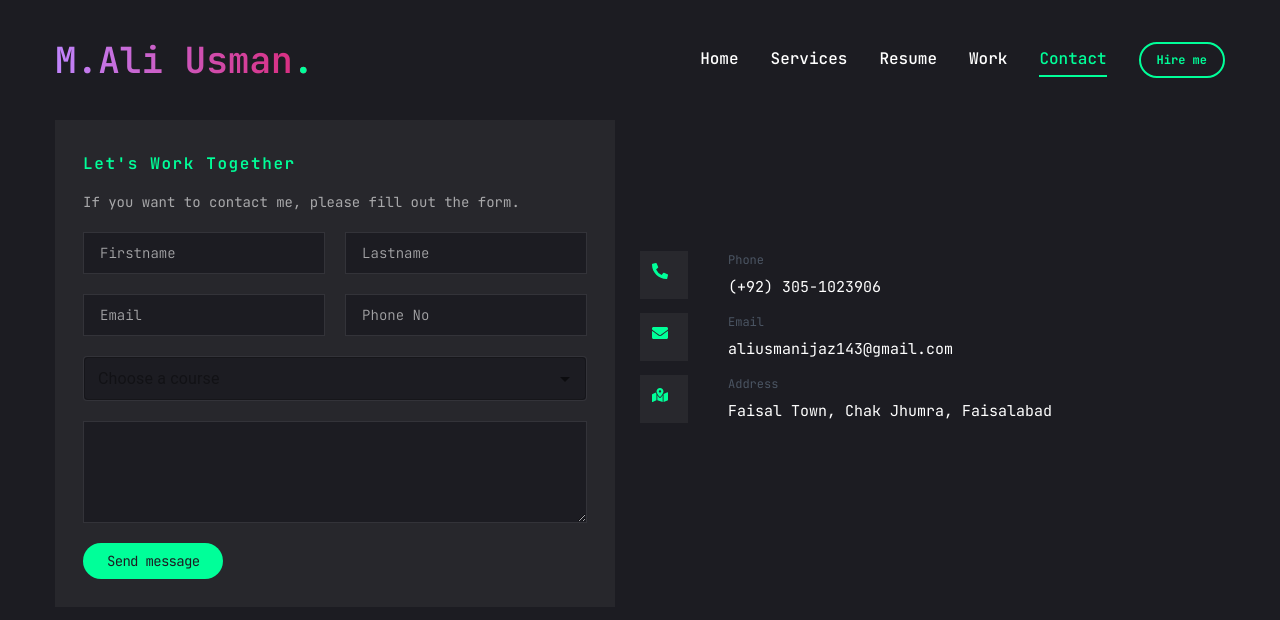
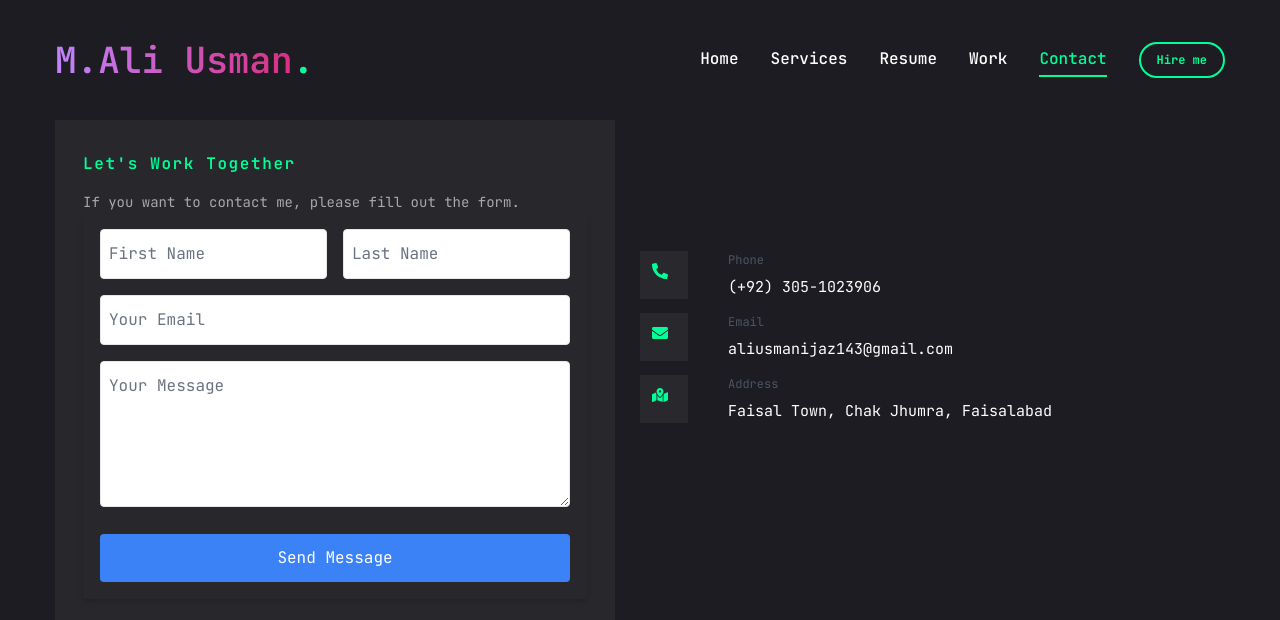
Before and after one commit to AliUsman143/PortFolio, a Next.js app: page /contact in a window 1280 px wide. Shown: the top 620 px of the page. Built offline with nearby package versions, Linux system fonts and the light colour scheme.

Commit message:
contect is done

```diff
--- a/app/contact/page.jsx
+++ b/app/contact/page.jsx
@@ -1,12 +1,9 @@
 "use client";
 
-import { TextareaAutosize } from "@mui/material";
-import Button from "../components/ui/button";
-import { Input } from "../components/ui/input";
-import Box from "@mui/material/Box";
-import TextField from "@mui/material/TextField";
+import { useState } from "react";
+import Swal from "sweetalert2";
 import { FaPhoneAlt, FaEnvelope, FaMapMarkedAlt } from "react-icons/fa";
-import Autocomplete from "@mui/material/Autocomplete";
+
 const info = [
   {
     icons: <FaPhoneAlt />,
@@ -24,19 +21,62 @@ const info = [
     Description: "Faisal Town, Chak Jhumra, Faisalabad",
   },
 ];
-const courses = [
-  { label: "Web Development" },
-  { label: "Data Science" },
-  { label: "Graphic Design" },
-  { label: "Machine Learning" },
-  { label: "Cybersecurity" },
-];
 
 const page = () => {
+  const [loading, setLoading] = useState(false);
+
+  const onSubmit = async (event) => {
+    event.preventDefault();
+    setLoading(true);
+
+    const formData = new FormData(event.target);
+    formData.append("access_key", "6188881b-88e7-4909-958d-04480a416db4");
+
+    const object = Object.fromEntries(formData);
+    const json = JSON.stringify(object);
+
+    try {
+      const res = await fetch("https://api.web3forms.com/submit", {
+        method: "POST",
+        headers: {
+          "Content-Type": "application/json",
+          Accept: "application/json",
+        },
+        body: json,
+      }).then((res) => res.json());
+
+      setLoading(false);
+
+      if (res.success) {
+        Swal.fire({
+          icon: "success",
+          title: "Message Sent!",
+          text: "Your message has been successfully sent.",
+          confirmButtonColor: "#3085d6",
+        });
+
+        event.target.reset(); // Reset the form after successful submission
+      } else {
+        Swal.fire({
+          icon: "error",
+          title: "Oops!",
+          text: "Something went wrong. Please try again.",
+        });
+      }
+    } catch (error) {
+      setLoading(false);
+      Swal.fire({
+        icon: "error",
+        title: "Error",
+        text: "Failed to send message. Please check your connection.",
+      });
+    }
+  };
+
   return (
     <div>
-      <div className="container mx-auto">
-        <div className="grid md:grid-cols-2 grid-cols-1">
+      <div className="container mx-auto  md:py-0 py-20">
+        <div className="grid lg:grid-cols-2 grid-cols-1">
           <div className="max-w-[560px] md:order-1 order-2 w-full">
             <div className="bg-[#27272c] p-5 sm:p-7">
               <p className="text-accent font-semibold capitalize tracking-widest mb-3">
@@ -46,94 +86,58 @@ const page = () => {
                 If you want to contact me, please fill out the form.
               </p>
 
-              <div className="mt-5 max-w-full mx-auto">
-                <div className="flex flex-wrap gap-4 sm:gap-5 justify-between">
-                  {/* First Name */}
-                  <Input
-                    type="firstname"
-                    placeholder="Firstname"
-                    className="w-full sm:w-[48%]"
+              <form
+                onSubmit={onSubmit}
+                className="space-y-4 max-w-lg mx-auto p-4 border border-[#27272c] rounded-lg shadow-md bg-[#27272c]"
+              >
+                <div className="grid grid-cols-1 sm:grid-cols-2 gap-4">
+                  <input
+                    type="text"
+                    name="name"
+                    placeholder="First Name"
+                    className="w-full p-2 border rounded text-black placeholder-gray-500"
+                    required
                   />
-
-                  {/* Last Name */}
-                  <Input
-                    type="Lastname"
-                    placeholder="Lastname"
-                    className="w-full sm:w-[48%]"
-                  />
-
-                  {/* Email */}
-                  <Input
-                    type="Email"
-                    placeholder="Email"
-                    className="w-full sm:w-[48%]"
-                  />
-
-                  {/* Phone Number */}
-                  <Input
-                    type="Phone Number"
-                    placeholder="Phone No"
-                    className="w-full sm:w-[48%]"
-                  />
-
-                  {/* Autocomplete */}
-                  <Autocomplete
-                    id="courses-select-demo"
-                    sx={{ width: "100%" }}
-                    options={courses}
-                    autoHighlight
-                    getOptionLabel={(option) => option.label}
-                    renderOption={(props, option) => (
-                      <Box
-                        {...props}
-                        className="text-white/60 w-full font-light px-2 py-1 bg-primary hover:bg-gray-800 rounded-md"
-                      >
-                        {option.label}
-                      </Box>
-                    )}
-                    renderInput={(params) => (
-                      <TextField
-                        {...params}
-                        placeholder="Choose a course"
-                        slotProps={{
-                          htmlInput: {
-                            ...params.inputProps,
-                            autoComplete: "new-password",
-                          },
-                        }}
-                        InputProps={{
-                          ...params.InputProps,
-                          className:
-                            "flex h-[45px] w-full text-white/60 text-sm rounded-md border border-white/10 focus:border-accent font-light px-4 bg-primary placeholder:text-white/60 outline-none",
-                        }}
-                      />
-                    )}
-                  />
-
-                  {/* Textarea */}
-                  <TextareaAutosize
-                    minRows={5}
-                    className="w-full text-white/60 text-sm rounded-md border border-white/10 focus:border-accent font-light px-4 bg-primary placeholder:text-white/60 outline-none"
-                  />
-
-                  {/* Submit Button */}
-                  <Button
-                    text="Send message"
-                    className="w-full sm:w-auto rounded-3xl border-accent bg-accent text-primary text-sm py-2 px-6 tracking-tighter"
+                  <input
+                    type="text"
+                    name="lastname"
+                    placeholder="Last Name"
+                    className="w-full p-2 border rounded text-black placeholder-gray-500"
+                    required
                   />
                 </div>
-              </div>
+                <input
+                  type="email"
+                  name="email"
+                  placeholder="Your Email"
+                  className="w-full p-2 border rounded text-black placeholder-gray-500"
+                  required
+                />
+                <textarea
+                  name="message"
+                  placeholder="Your Message"
+                  rows="4"
+                  className="w-full p-2 border rounded text-black placeholder-gray-500"
+                  required
+                />
+                <button
+                  type="submit"
+                  className="w-full bg-blue-500 hover:bg-blue-600 text-white py-2 rounded transition"
+                  disabled={loading}
+                >
+                  {loading ? "Sending..." : "Send Message"}
+                </button>
+              </form>
             </div>
           </div>
 
           <div className="md:order-2 order-1">
             <div className="md:py-32 py-6 ">
               <ul>
-                {info.map((item, index) => {
-                  return (
+                {info.map((item, index) => (
                   <li key={index} className="flex items-center mb-2 gap-10">
                     <div>
-                        <div className="border cursor-pointer  border-none text-accent bg-white/5 h-12 w-12 p-3">
+                      <div className="border cursor-pointer border-none text-accent bg-white/5 h-12 w-12 p-3">
                         {item.icons}
                       </div>
                     </div>
@@ -144,8 +148,7 @@ const page = () => {
                       <p className="text-[15px]">{item.Description}</p>
                     </div>
                   </li>
-                  );
-                })}
+                ))}
               </ul>
             </div>
           </div>
--- a/package.json
+++ b/package.json
@@ -11,6 +11,7 @@
   "dependencies": {
     "@emotion/react": "^11.13.3",
     "@emotion/styled": "^11.13.0",
+    "@formspree/react": "^2.5.4",
     "@hookform/resolvers": "^3.9.1",
     "@mui/icons-material": "^6.1.7",
     "@mui/material": "^6.1.7",
@@ -28,6 +29,7 @@
     "libphonenumber-js": "^1.11.15",
     "lucide-react": "^0.460.0",
     "next": "15.0.3",
+    "nodemailer": "^6.10.0",
     "react": "^18.3.1",
     "react-countup": "^6.5.3",
     "react-dom": "^18.3.1",
```
Also changed, not shown: app/globals.css (line endings or trailing spaces), 1 other file (tests, documents, lock files or other folders). Lines whose indentation alone changed are shown as unchanged.
